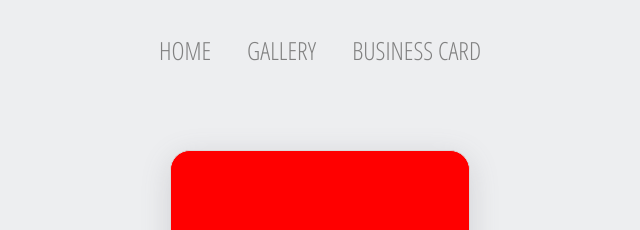
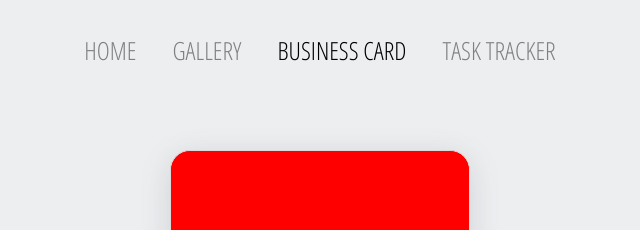
Before and after one commit to adrianpychan/PersonalWebsite, a plain HTML site: page businesscard.html in a window 1280 px wide. Shown: the top 230 px of the page, without its empty margins (320-960 px from the left). Drawn offline with nearby package versions, Linux system fonts and the light colour scheme.

Commit message:
Update businesscard.html

```diff
--- a/businesscard.html
+++ b/businesscard.html
@@ -8,9 +8,13 @@
 	<link rel="stylesheet" type="text/css" href="./css/business_card/business-card.css">
 </head>
 <body>
-	<nav class="navbar navbar-expand-lg mt-3">
+	<nav class="navbar navbar-expand-lg mt-3 navbar-light">
 	  <div class="container-fluid">
-	    <div class="collapse navbar-collapse" id="navbarNav">
+	  	  	<button class="navbar-toggler" type="button" data-bs-toggle="collapse" data-bs-target="#navbarTogglerDemo03" aria-controls="navbarTogglerDemo03" aria-expanded="false" aria-label="Toggle navigation">
+	  	  		<span class="navbar-toggler-icon"></span>
+	  	  	</button>
+
+	    <div class="collapse navbar-collapse" id="navbarTogglerDemo03">
 	      <ul class="navbar-nav me-auto mb-2 mb-lg-0 mx-auto">
 	        <li class="nav-item">
 	          <a class="nav-link" href="./index.html">HOME</a>
@@ -19,7 +23,10 @@
 	          <a class="nav-link" href="./gallery.html">GALLERY</a>
 	        </li>
 	        <li class="nav-item">
-	          <a class="nav-link" href="./businesscard.html">BUSINESS CARD</a>
+	          <a class="nav-link" href="./businesscard.html" style = "color: black">BUSINESS CARD</a>
+	        </li>
+	        <li class="nav-item">
+	          <a class="nav-link" href="./tasktracker.html">TASK TRACKER</a>
 	        </li>
 	      </ul>
 	    </div>
```
